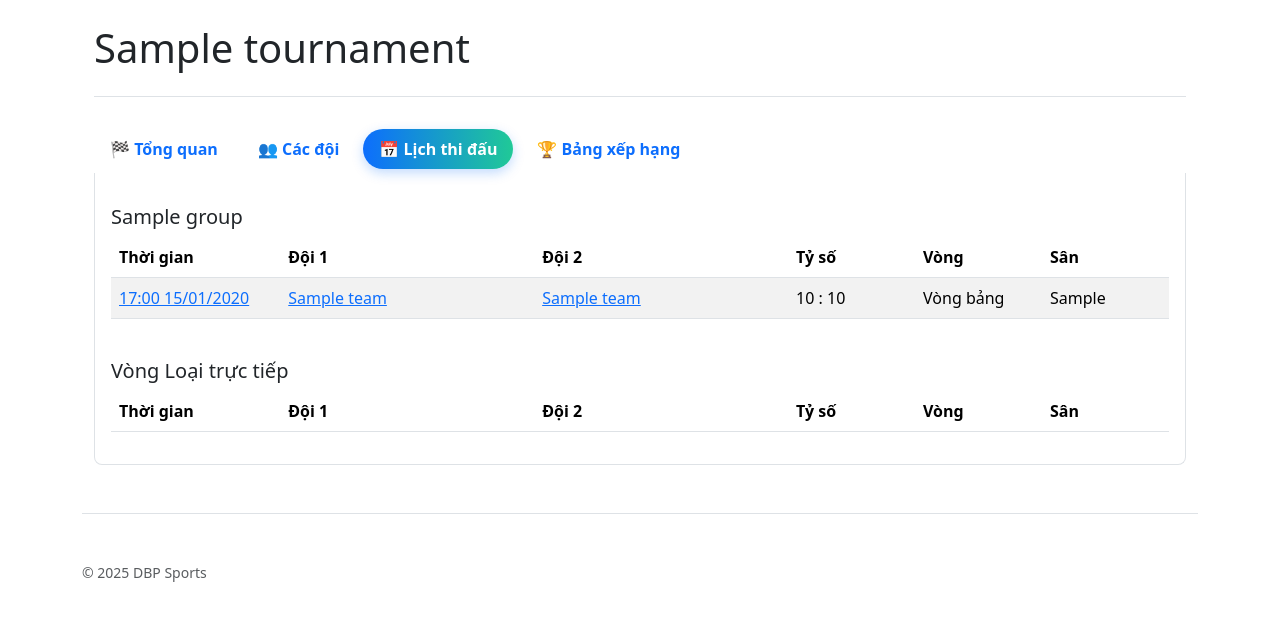
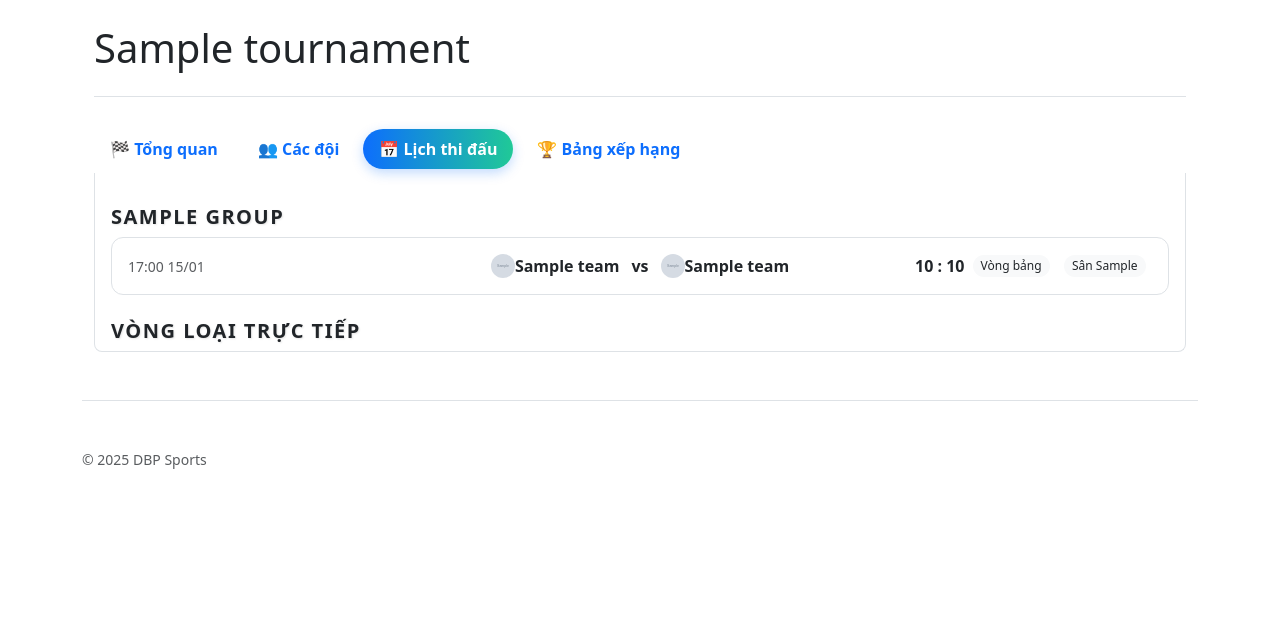
Before and after one commit to dbpsportsvn-glitch/dbpsports, a Django app: page /tournament/1/ in a window 1280 px wide, after a click on "📅 Lịch thi đấu". Shown: the part 56-677 px from the top of the page. Run offline with Django 5.2, Linux system fonts and the light colour scheme; tables that the repository leaves empty hold one stand-in row (values such as "Sample post"); grey boxes marked "Sample" are stand-in pictures; lists and menus that the app fills with data are empty.

Commit message:
Giao dien lich thi dau

```diff
--- a/backend/templates/base.html
+++ b/backend/templates/base.html
@@ -21,6 +21,18 @@
     .table thead th{position:sticky;top:0;background:var(--bs-body-bg);z-index:1}
     .table-hover tbody tr:hover{background:var(--bs-light)}
     .chip{display:inline-block;padding:.15rem .5rem;border-radius:9999px;background:var(--bs-light);font-size:.75rem}
+    </style>
+    <style>
+    .match-card{border:1px solid var(--bs-border-color);border-radius:.75rem}
+    .match-card:hover{box-shadow:0 .5rem 1.25rem rgba(0,0,0,.08)}
+    .mc{display:grid;grid-template-columns:1fr auto 1fr;align-items:center;gap:12px}
+    .mc-left{color:var(--bs-secondary-color);font-size:.875rem}
+    .mc-center{display:flex;align-items:center;justify-content:center;gap:8px;flex-wrap:wrap}
+    .mc-right{display:flex;align-items:center;justify-content:flex-end;gap:8px}
+    .mc-logo{width:24px;height:24px;object-fit:cover;border-radius:50%}
+    .mc-name{font-weight:600}
+    .mc-score{font-weight:700;min-width:48px;text-align:center}
+    @media (max-width:576px){.mc{grid-template-columns:1fr}.mc-right{justify-content:flex-start}}
     </style>
 </head>
 <body>
--- a/backend/tournaments/templates/tournaments/tournament_detail.html
+++ b/backend/tournaments/templates/tournaments/tournament_detail.html
@@ -78,73 +78,87 @@
     <!-- Lịch thi đấu -->
     <div class="tab-pane fade card-pane" id="schedule" role="tabpanel">
     {% with all_matches=tournament.matches.all %}
+
+        {# --- Vòng bảng theo từng Bảng --- #}
         {% for g in tournament.groups.all %}
-          <h5 class="mt-3">{{ g.name }}</h5>
-          <div class="table-responsive">
-            <table class="table table-striped table-hover align-middle">
-              <thead>
-                <tr>
-                  <th style="width:16%">Thời gian</th>
-                  <th style="width:24%">Đội 1</th>
-                  <th style="width:24%">Đội 2</th>
-                  <th style="width:12%">Tỷ số</th>
-                  <th style="width:12%">Vòng</th>
-                  <th style="width:12%">Sân</th>
-                </tr>
-              </thead>
-              <tbody>
+        <h5 class="section-title mt-3">{{ g.name }}</h5>
+        <div class="row row-cols-1 g-3">
             {% for m in all_matches %}
             {% if m.match_round == 'GROUP' and m.team1.group_id == g.id and m.team2.group_id == g.id %}
-                    <tr>
-                      <td><a href="{% url 'match_detail' pk=m.pk %}">{{ m.match_time|date:"H:i d/m/Y" }}</a></td>
-                      <td><a href="{% url 'team_detail' pk=m.team1.pk %}">{{ m.team1.name }}</a></td>
-                      <td><a href="{% url 'team_detail' pk=m.team2.pk %}">{{ m.team2.name }}</a></td>
-                      <td>{{ m.team1_score|default:"-" }} : {{ m.team2_score|default:"-" }}</td>
-                      <td>{{ m.get_match_round_display|default:m.match_round }}</td>
-                      <td>{{ m.location|default:"-" }}</td>
-                    </tr>
+                <div class="col">
+                <a href="{% url 'match_detail' pk=m.pk %}" class="text-decoration-none text-reset">
+                    <div class="card match-card">
+                    <div class="card-body mc">
+                        <div class="mc-left">{{ m.match_time|date:"H:i d/m" }}</div>
+
+                        <div class="mc-center">
+                        <div class="d-flex align-items-center">
+                            {% if m.team1.logo %}<img class="mc-logo" src="{{ m.team1.logo.url }}" alt="">{% endif %}
+                            <span class="mc-name">{{ m.team1.name }}</span>
+                        </div>
+                        <span class="fw-bold px-1">vs</span>
+                        <div class="d-flex align-items-center">
+                            {% if m.team2.logo %}<img class="mc-logo" src="{{ m.team2.logo.url }}" alt="">{% endif %}
+                            <span class="mc-name">{{ m.team2.name }}</span>
+                        </div>
+                        </div>
+
+                        <div class="mc-right">
+                        <span class="mc-score">{{ m.team1_score|default:"-" }} : {{ m.team2_score|default:"-" }}</span>
+                        <span class="chip">{{ m.get_match_round_display|default:m.match_round }}</span>
+                        {% if m.location %}<span class="chip">Sân {{ m.location }}</span>{% endif %}
+                        </div>
+                    </div>
+                    </div>
+                </a>
+                </div>
             {% endif %}
             {% empty %}
-                  <tr><td colspan="6">Chưa có trận.</td></tr>
+            <div class="col"><p class="text-muted">Chưa có trận.</p></div>
             {% endfor %}
-              </tbody>
-            </table>
         </div>
         {% empty %}
-          <p>Chưa có bảng đấu nào.</p>
+        <p class="text-muted">Chưa có bảng đấu.</p>
         {% endfor %}
 
-        <h5 class="mt-4">Vòng Loại trực tiếp</h5>
-        <div class="table-responsive">
-          <table class="table table-striped table-hover align-middle">
-            <thead>
-              <tr>
-                <th style="width:16%">Thời gian</th>
-                <th style="width:24%">Đội 1</th>
-                <th style="width:24%">Đội 2</th>
-                <th style="width:12%">Tỷ số</th>
-                <th style="width:12%">Vòng</th>
-                <th style="width:12%">Sân</th>
-              </tr>
-            </thead>
-            <tbody>
+        {# --- Vòng loại trực tiếp --- #}
+        <h5 class="section-title mt-4">Vòng Loại trực tiếp</h5>
+        <div class="row row-cols-1 g-3">
         {% for m in all_matches %}
             {% if m.match_round == 'KNOCKOUT' %}
-                  <tr>
-                    <td><a href="{% url 'match_detail' pk=m.pk %}">{{ m.match_time|date:"H:i d/m/Y" }}</a></td>
-                    <td><a href="{% url 'team_detail' pk=m.team1.pk %}">{{ m.team1.name }}</a></td>
-                    <td><a href="{% url 'team_detail' pk=m.team2.pk %}">{{ m.team2.name }}</a></td>
-                    <td>{{ m.team1_score|default:"-" }} : {{ m.team2_score|default:"-" }}</td>
-                    <td>{{ m.get_match_round_display|default:m.match_round }}</td>
-                    <td>{{ m.location|default:"-" }}</td>
-                  </tr>
+            <div class="col">
+                <a href="{% url 'match_detail' pk=m.pk %}" class="text-decoration-none text-reset">
+                <div class="card match-card">
+                    <div class="card-body mc">
+                    <div class="mc-left">{{ m.match_time|date:"H:i d/m" }}</div>
+
+                    <div class="mc-center">
+                        <div class="d-flex align-items-center">
+                        {% if m.team1.logo %}<img class="mc-logo" src="{{ m.team1.logo.url }}" alt="">{% endif %}
+                        <span class="mc-name">{{ m.team1.name }}</span>
+                        </div>
+                        <span class="fw-bold px-1">vs</span>
+                        <div class="d-flex align-items-center">
+                        {% if m.team2.logo %}<img class="mc-logo" src="{{ m.team2.logo.url }}" alt="">{% endif %}
+                        <span class="mc-name">{{ m.team2.name }}</span>
+                        </div>
+                    </div>
+
+                    <div class="mc-right">
+                        <span class="mc-score">{{ m.team1_score|default:"-" }} : {{ m.team2_score|default:"-" }}</span>
+                        <span class="chip">{{ m.get_match_round_display|default:m.match_round }}</span>
+                        {% if m.location %}<span class="chip">Sân {{ m.location }}</span>{% endif %}
+                    </div>
+                    </div>
+                </div>
+                </a>
+            </div>
             {% endif %}
         {% empty %}
-                <tr><td colspan="6">Chưa có trận.</td></tr>
+            <div class="col"><p class="text-muted">Chưa có trận.</p></div>
         {% endfor %}
-            </tbody>
-          </table>
         </div>
+
     {% endwith %}
     </div>
 
```
Lines whose indentation alone changed are shown as unchanged.
